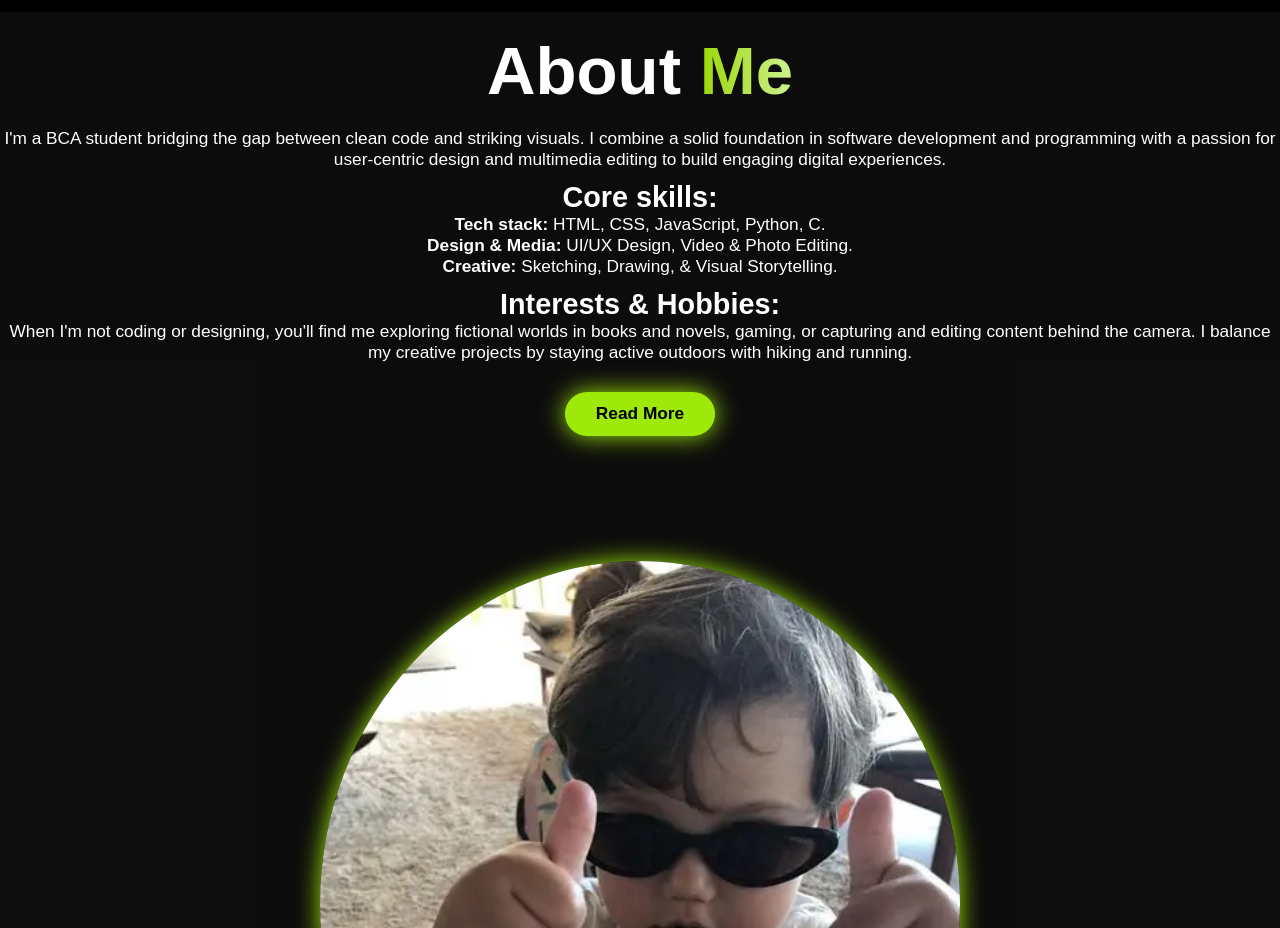
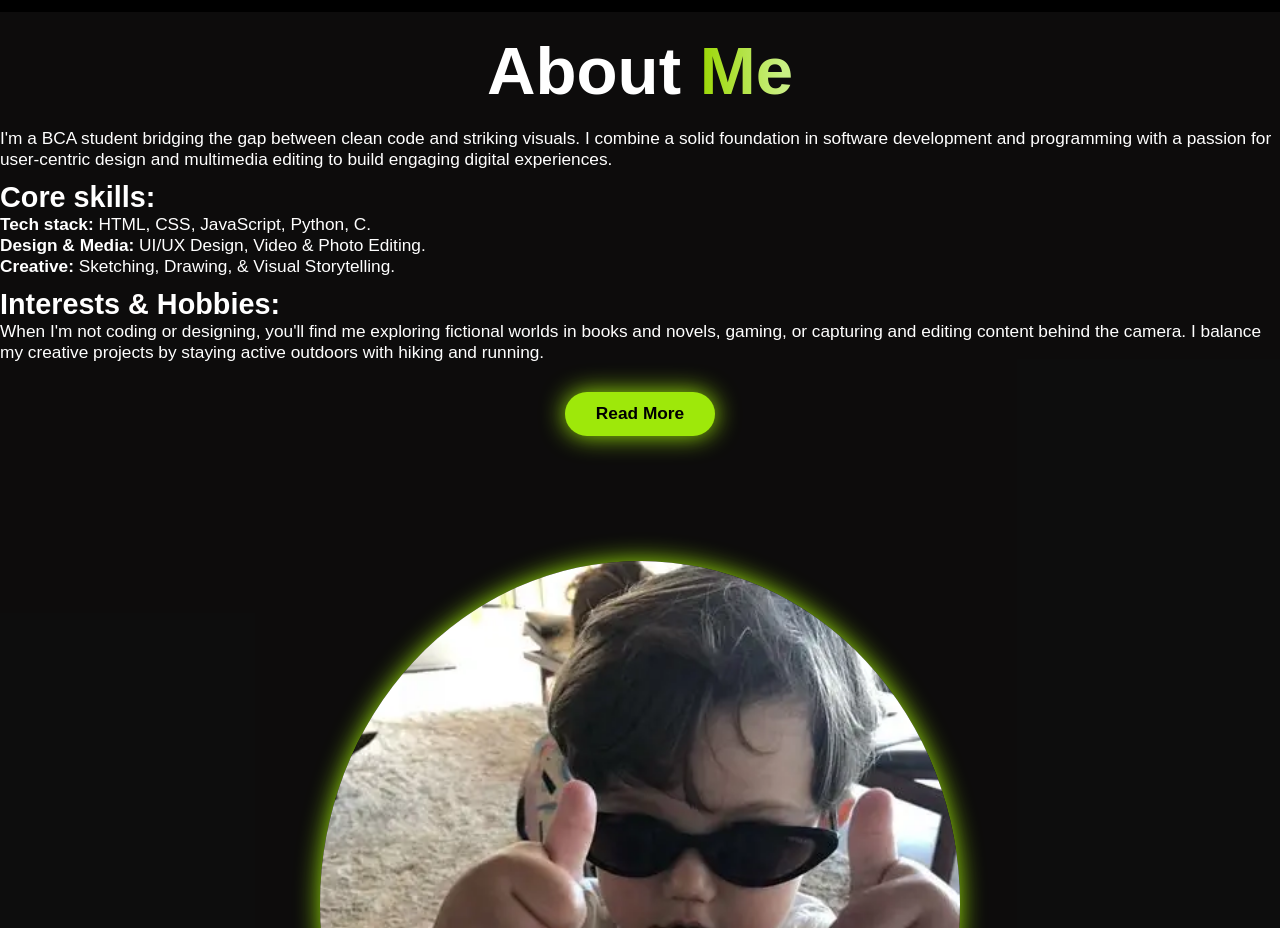
Before and after one commit to rexson22/Portfoliosamp., a plain HTML site: page index.html in a window 1280 px wide. Shown: the part 1420-2348 px from the top of the page. Drawn offline with nearby package versions, Linux system fonts and the light colour scheme.

Commit message:
Update style.css

```diff
--- a/style.css
+++ b/style.css
@@ -208,11 +208,17 @@ section{
 }
 .about-content p{
     font-size: 1.8rem;
+    text-align: left;
 }
 .about-content h4{
     font-size: 3rem;
-}.about-content ul{
+    text-align: left;
+}.about-content li{
     font-size: 1.8rem;
+    text-align: left;
+}
+.about-content .btn{
+    margin: 3rem 0;
 }
 .about-content .btn{
     margin: 3rem 0;
```
